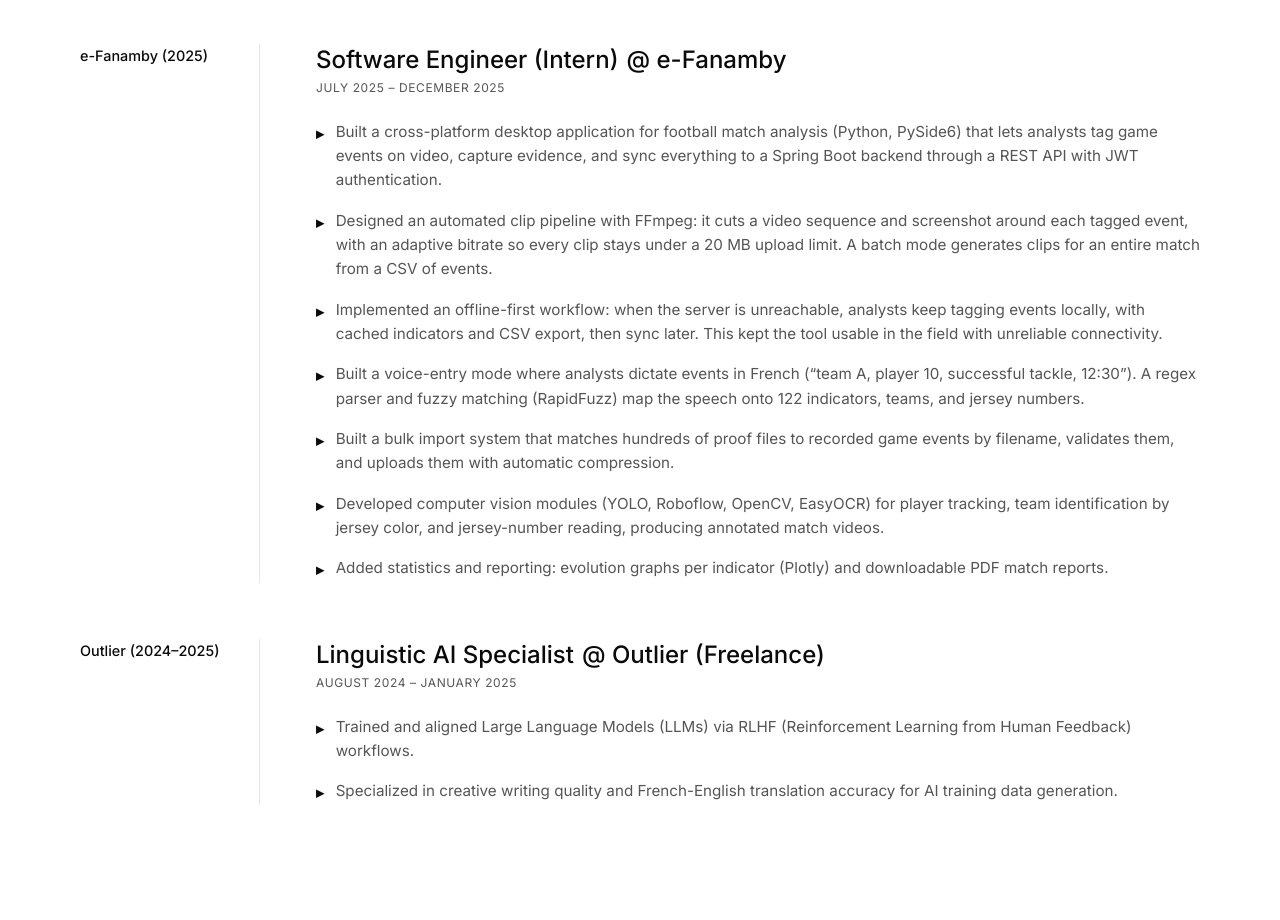
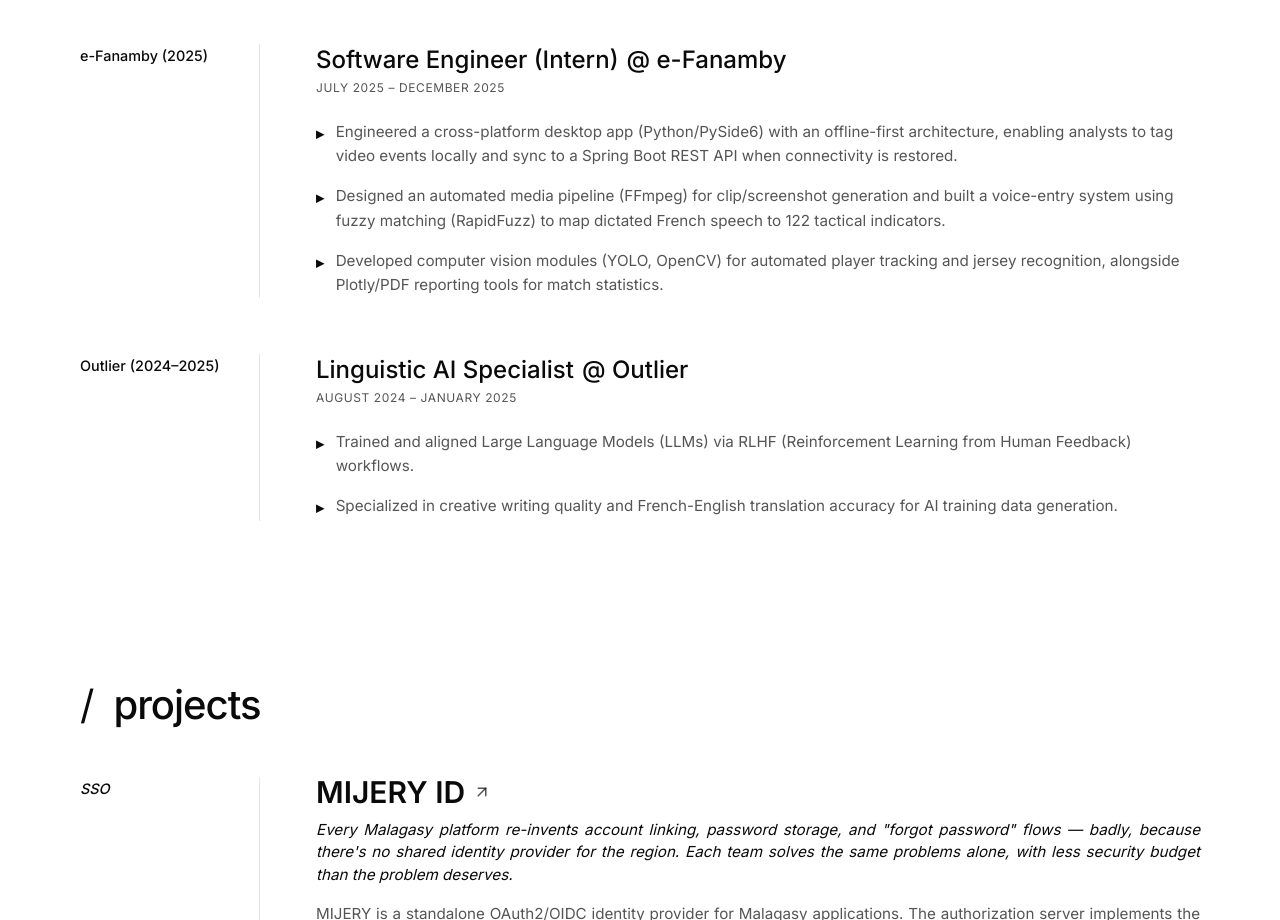
Before and after one commit to AinaRoxane/roxaina-portfolio, a Next.js app: page / in a window 1280 px wide. Shown: the part 2120-3040 px from the top of the page. Built offline with nearby package versions, Linux system fonts and the light colour scheme.

Commit message:
experience should be concise, not long

```diff
--- a/src/components/Experience/content.ts
+++ b/src/components/Experience/content.ts
@@ -26,18 +26,14 @@
     dateTime: "2025-07",
     dateTimeEnd: "2025-12",
     bullets: [
-      "Built a cross-platform desktop application for football match analysis (Python, PySide6) that lets analysts tag game events on video, capture evidence, and sync everything to a Spring Boot backend through a REST API with JWT authentication.",
-      "Designed an automated clip pipeline with FFmpeg: it cuts a video sequence and screenshot around each tagged event, with an adaptive bitrate so every clip stays under a 20 MB upload limit. A batch mode generates clips for an entire match from a CSV of events.",
-      "Implemented an offline-first workflow: when the server is unreachable, analysts keep tagging events locally, with cached indicators and CSV export, then sync later. This kept the tool usable in the field with unreliable connectivity.",
-      "Built a voice-entry mode where analysts dictate events in French (“team A, player 10, successful tackle, 12:30”). A regex parser and fuzzy matching (RapidFuzz) map the speech onto 122 indicators, teams, and jersey numbers.",
-      "Built a bulk import system that matches hundreds of proof files to recorded game events by filename, validates them, and uploads them with automatic compression.",
-      "Developed computer vision modules (YOLO, Roboflow, OpenCV, EasyOCR) for player tracking, team identification by jersey color, and jersey-number reading, producing annotated match videos.",
-      "Added statistics and reporting: evolution graphs per indicator (Plotly) and downloadable PDF match reports.",
+      "Engineered a cross-platform desktop app (Python/PySide6) with an offline-first architecture, enabling analysts to tag video events locally and sync to a Spring Boot REST API when connectivity is restored.",
+      "Designed an automated media pipeline (FFmpeg) for clip/screenshot generation and built a voice-entry system using fuzzy matching (RapidFuzz) to map dictated French speech to 122 tactical indicators.",
+      "Developed computer vision modules (YOLO, OpenCV) for automated player tracking and jersey recognition, alongside Plotly/PDF reporting tools for match statistics.",
     ],
   },
   outlier: {
     title: "Linguistic AI Specialist",
-    company: "@ Outlier (Freelance)",
+    company: "@ Outlier",
     date: "August 2024 – January 2025",
     dateTime: "2024-08",
     dateTimeEnd: "2025-01",
```
